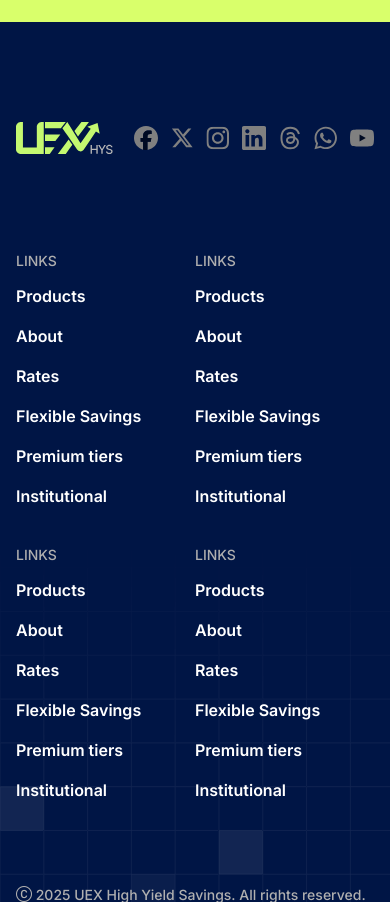
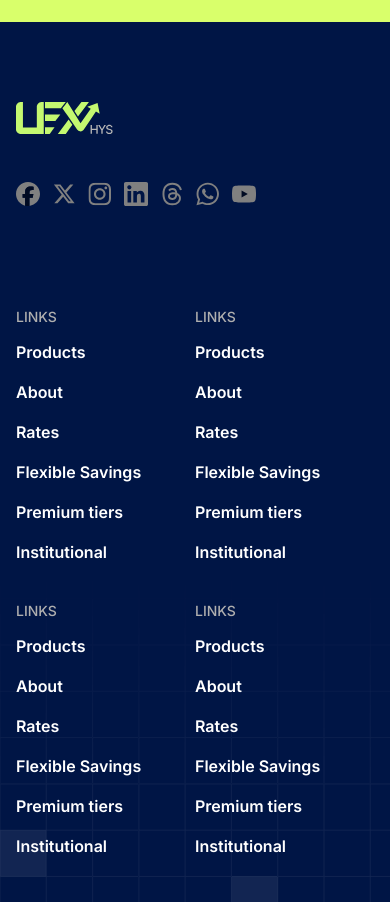
Before and after one commit to Sazzad-Anwar/uex, a website built with Vite: page index.html in a window 390 px wide. Shown: the part 10125-11027 px from the top of the page. Built offline with nearby package versions, Linux system fonts and the light colour scheme; a small style sheet from the web is missing.

Commit message:
Refactor footer layout for improved responsiveness and alignment

```diff
--- a/index.html
+++ b/index.html
@@ -1419,7 +1419,7 @@
     <!-- footer -->
     <footer style="background-image: url('./public/images/footer-bg.svg');" class="bg-cover pt-20 pb-10">
       <div class="container mx-auto px-4">
-        <div class="flex justify-between items-center">
+        <div class="flex flex-col md:flex-row  justify-between items-start md:items-center gap-6">
           <img class="h-8 w-auto" src="./public/images/small-logo.svg" alt="logo" />
           <ul x-data="socialLinks()" class="list-none flex items-center space-x-3">
             <template x-for="(link, index) in links" :key="index">
```
